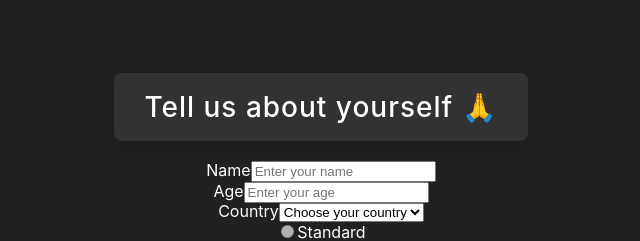
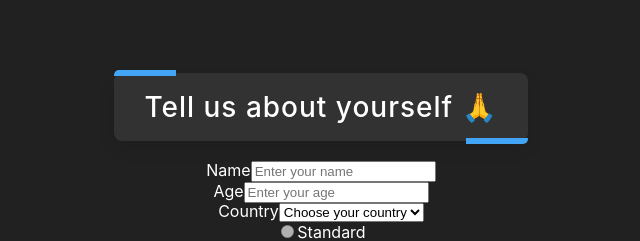
Before and after one commit to chiquyet199/covergo-stepper, a React (Create React App) app: page / in a window 1280 px wide. Both pictures are taken after a click on the button "Start". Shown: the part 200-441 px from the top of the page, without its empty margins (319-959 px from the left). Built offline with nearby package versions, Linux system fonts and the light colour scheme.

Commit message:
Update the css for the form heading

```diff
--- a/src/components/BuyCoverWizard/WizardVerificationForm/WizardVerificationForm.module.css
+++ b/src/components/BuyCoverWizard/WizardVerificationForm/WizardVerificationForm.module.css
@@ -6,6 +6,7 @@
   padding: 2rem 3rem;
   border-radius: 0.5em;
   box-shadow: 0 0.5em 1em var(--color-transparent-1);
+  position: relative;
 }
 
 .pageTitle {
@@ -14,3 +15,26 @@
   color: var(--color-text-primary);
   letter-spacing: 1px;
 }
+
+.segmentLeft,
+.segmentRight {
+  display: flex;
+  flex-direction: column;
+  align-items: flex-start;
+  width: 15%;
+  height: 0.6rem;
+  position: absolute;
+  background-color: var(--color-secondary);
+}
+
+.segmentLeft {
+  left: 0;
+  top: -0.3rem;
+  border-top-left-radius: 0.5rem;
+}
+
+.segmentRight {
+  right: 0;
+  bottom: -0.3rem;
+  border-bottom-right-radius: 0.5rem;
+}
--- a/src/components/BuyCoverWizard/WizardVerificationForm/WizardVerificationForm.tsx
+++ b/src/components/BuyCoverWizard/WizardVerificationForm/WizardVerificationForm.tsx
@@ -161,7 +161,10 @@ const WizardVerificationForm: React.FC<Props> = ({ onBack, onSubmit }) => {
   return (
     <Container align="center">
       <div className={styles.header}>
+        <span className={styles.segmentLeft} />
         <h1 className={styles.pageTitle}>Tell us about yourself 🙏</h1>
+        <span className={styles.segmentRight} />
+        <span />
       </div>
 
       <form onSubmit={handleSubmit}>
```
